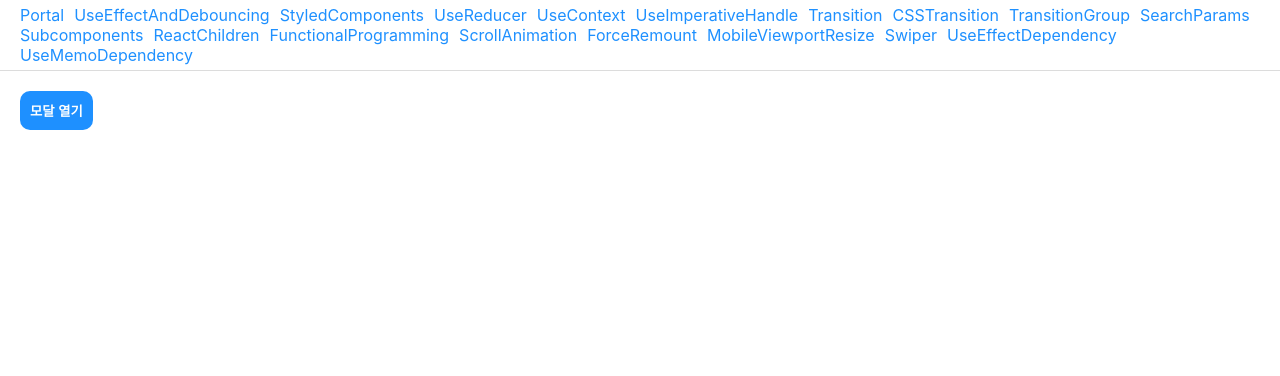
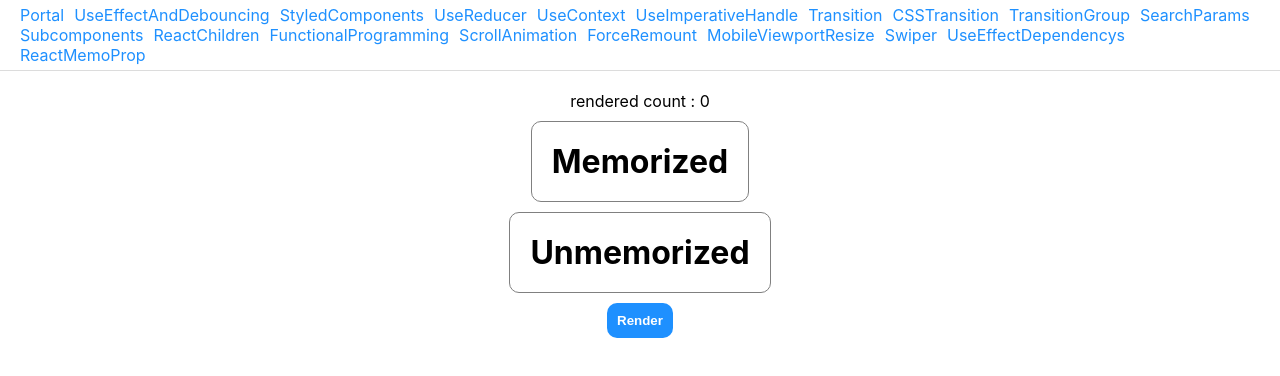
Before and after one commit to socratone/react-advanced, a React (Create React App) app: page /react-memo-prop in a window 1280 px wide. Shown: the top 376 px of the page. Built offline with nearby package versions, Linux system fonts and the light colour scheme.

Commit message:
rename: ReactMemoPropPage

```diff
--- a/src/App.tsx
+++ b/src/App.tsx
@@ -19,7 +19,7 @@ import ForceRemountPage from './pages/ForceRemountPage';
 import MobileViewportResizePage from './pages/MobileViewportResizePage';
 import SwiperPage from './pages/SwiperPage';
 import UseEffectDependencyPage from './pages/UseEffectDependencyPage';
-import UseMemoDependencyPage from './pages/UseMemoDependency';
+import ReactMemoPropPage from './pages/ReactMemoPropPage';
 
 function App() {
   return (
@@ -51,9 +51,9 @@ function App() {
         </MainNavItem>
         <MainNavItem to="/swiper">Swiper</MainNavItem>
         <MainNavItem to="/use-effect-dependency">
-          UseEffectDependency
+          UseEffectDependencys
         </MainNavItem>
-        <MainNavItem to="/use-memo-dependency">UseMemoDependency</MainNavItem>
+        <MainNavItem to="/react-memo-prop">ReactMemoProp</MainNavItem>
       </MainNav>
       <Routes>
         <Route path="/portal" element={<PortalPage />} />
@@ -89,10 +89,7 @@ function App() {
           path="/use-effect-dependency"
           element={<UseEffectDependencyPage />}
         />
-        <Route
-          path="/use-memo-dependency"
-          element={<UseMemoDependencyPage />}
-        />
+        <Route path="/react-memo-prop" element={<ReactMemoPropPage />} />
         <Route path="*" element={<PortalPage />} />
       </Routes>
     </div>
```
Also changed, not shown: src/pages/ReactMemoPropPage/index.tsx (renamed from src/pages/UseMemoDependency/index.tsx, +6 -2 lines), src/pages/ReactMemoPropPage/ReactMemoComponent.tsx (renamed from src/pages/UseMemoDependency/ReactMemoComponent.tsx).
